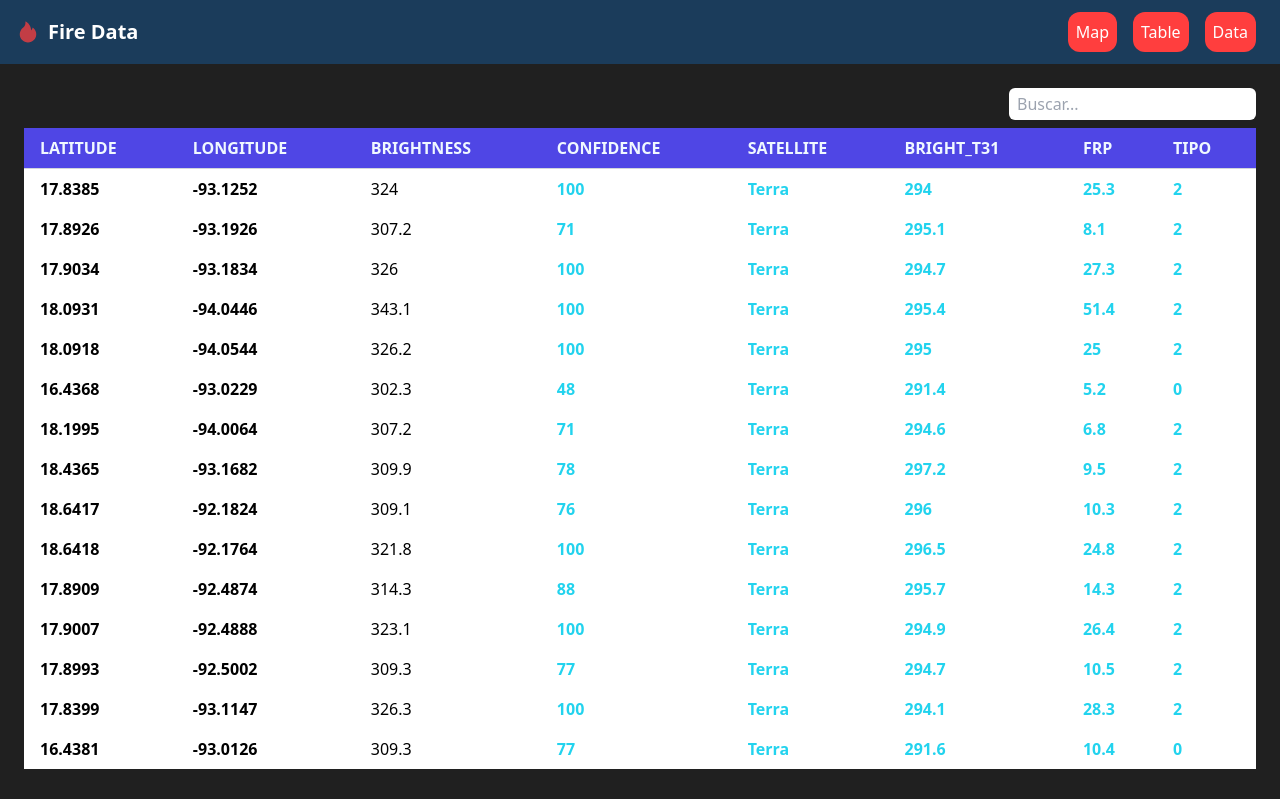
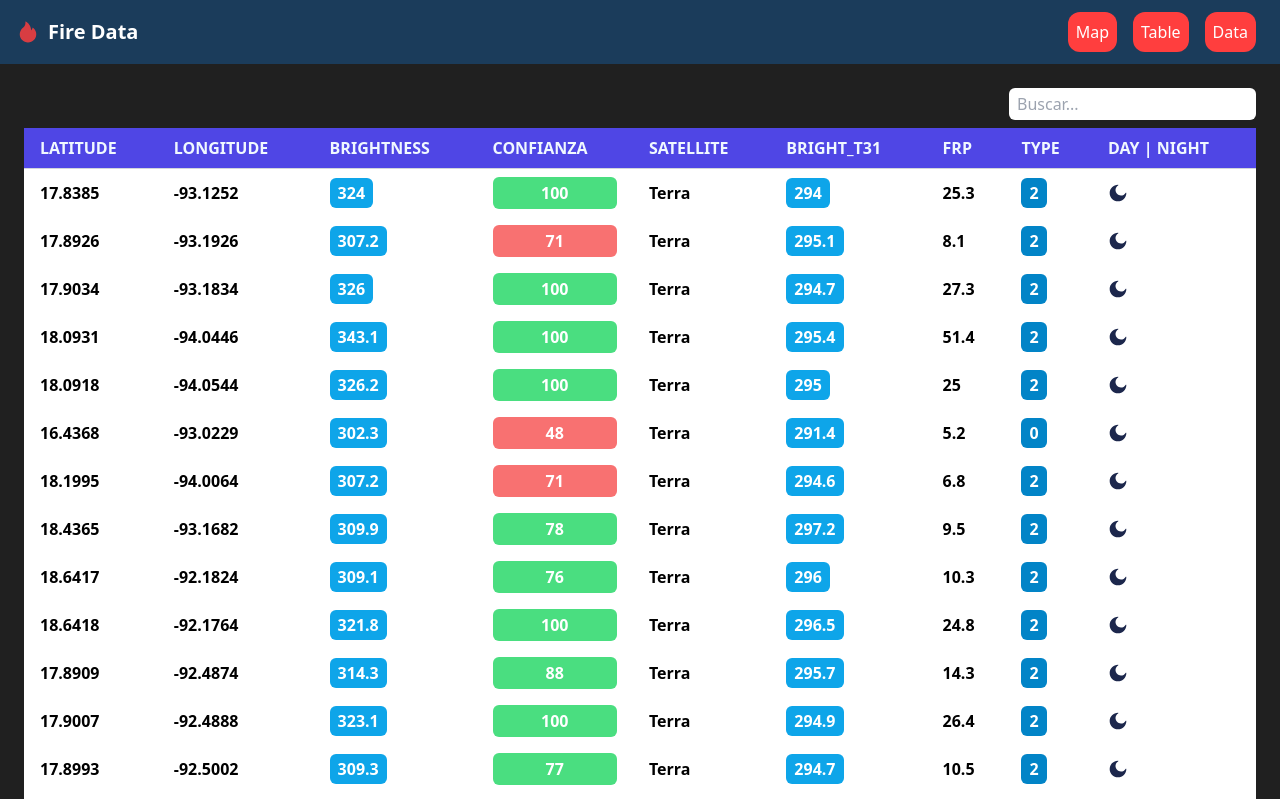
Before and after one commit to LaloRys/nasa-fire-guardians, a React (Vite) app: page /table in a window 1280 px wide. Shown: the top 799 px of the page. Built offline with nearby package versions, Linux system fonts and the light colour scheme.

Commit message:
Update ui

```diff
--- a/src/pages/Main.jsx
+++ b/src/pages/Main.jsx
@@ -1,5 +1,4 @@
 import React from "react";
-import { FaMapMarkerAlt } from "react-icons/fa";
 
 const Main = () => {
   return (
--- a/src/pages/Table.jsx
+++ b/src/pages/Table.jsx
@@ -10,6 +10,8 @@ import {
 import fakeData from "../data/litte_modis_mexico";
 import classNames from "classnames";
 // import { rankItem } from "@tanstack/match-sorter-utils";
+import Sun from '../assets/sun.svg'
+import Moon from '../assets/moon.svg'
 
 import { useNavigate } from "react-router-dom";
 
@@ -63,7 +65,7 @@ function Table() {
     {
       accessorKey: "latitude",
       header: () => <span className="hover:text-slate-300">Latitude</span>,
-      cell: (info) => <span className="font-semibold">{info.getValue()}</span>,
+      cell: (info) => <span className="font-bold">{info.getValue()}</span>,
     },
     {
       accessorKey: "longitude",
@@ -73,42 +75,57 @@ function Table() {
     {
       accessorKey: "brightness",
       header: () => <span>brightness</span>,
+      cell: (info) => <span className="font-bold bg-sky-500 py-1 px-2 rounded-md text-white">{info.getValue()}</span>,
     },
     {
       accessorKey: "confidence",
-      header: () => <span>Confidence</span>,
-      cell: (info) => (
-        <span className="text-cyan-400 font-semibold">{info.getValue()}</span>
-      ),
+      header: () => <span>Confianza</span>,
+      cell: (info) => {
+        return info.getValue() < 75 ? (
+          <p className="font-bold bg-red-400 p-1 rounded-md text-white text-center">
+            {info.getValue()}
+          </p>
+        ) : (
+          <p className="font-bold bg-green-400 p-1 rounded-md text-white text-center">
+            {info.getValue()}
+          </p>
+        );
+      },
     },
     {
       accessorKey: "satellite",
       header: () => <span>satellite</span>,
-      cell: (info) => (
-        <span className="text-cyan-400 font-semibold">{info.getValue()}</span>
-      ),
+      cell: (info) => <p className="font-bold">{info.getValue()}</p>,
+
     },
     {
       accessorKey: "bright_t31",
       header: () => <span>bright_t31</span>,
-      cell: (info) => (
-        <span className="text-cyan-400 font-semibold">{info.getValue()}</span>
-      ),
+      cell: (info) => <span className="font-bold bg-sky-500 py-1 px-2 rounded-md text-white">{info.getValue()}</span>,
     },
     {
       accessorKey: "frp",
       header: () => <span>FRP</span>,
-      cell: (info) => (
-        <span className="text-cyan-400 font-semibold">{info.getValue()}</span>
-      ),
+      cell: (info) => <p className="font-bold">{info.getValue()}</p>,
     },
 
     {
       accessorKey: "type",
-      header: () => <span>Tipo</span>,
-      cell: (info) => (
-        <span className="text-cyan-400 font-semibold">{info.getValue()}</span>
-      ),
+      header: () => <span>Type</span>,
+      cell: (info) => <span className="font-bold bg-sky-600 py-1  px-2 rounded-md text-white">{info.getValue()}</span>,
+
+    },
+    {
+      accessorKey: "daynight",
+      header: () => <span>Day | Night</span>,
+      cell: (info) => {
+        return info.getValue() === "N" ? (
+          <img src={Moon} style={{width: '20px', height: '20px'}}/>
+        ) : (
+          <img src={Sun} style={{width: '20px', height: '20px'}}/>
+
+        );
+      },
     },
   ];
 
```
Also changed, not shown: src/assets/moon.svg (added), src/assets/sun.svg (added).
